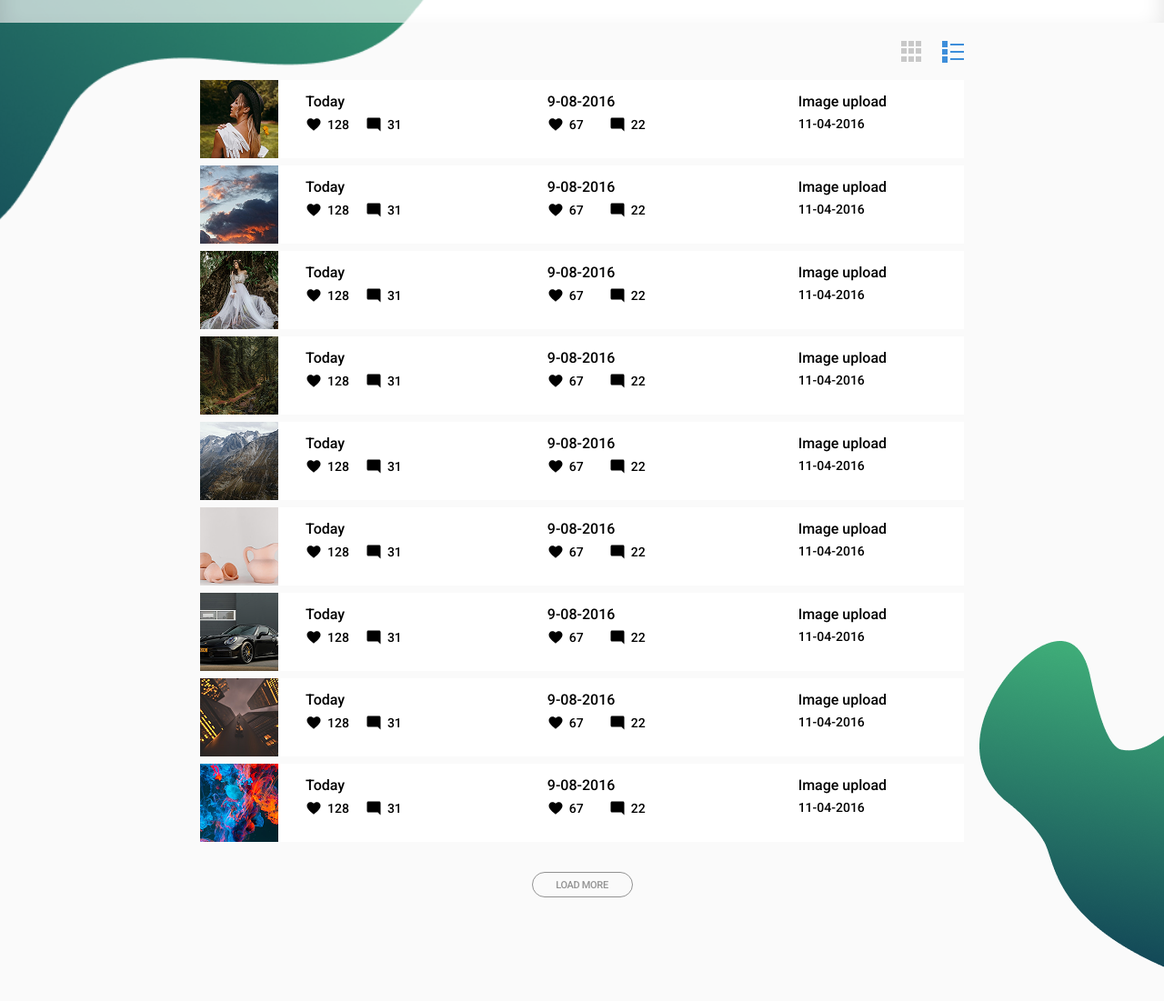
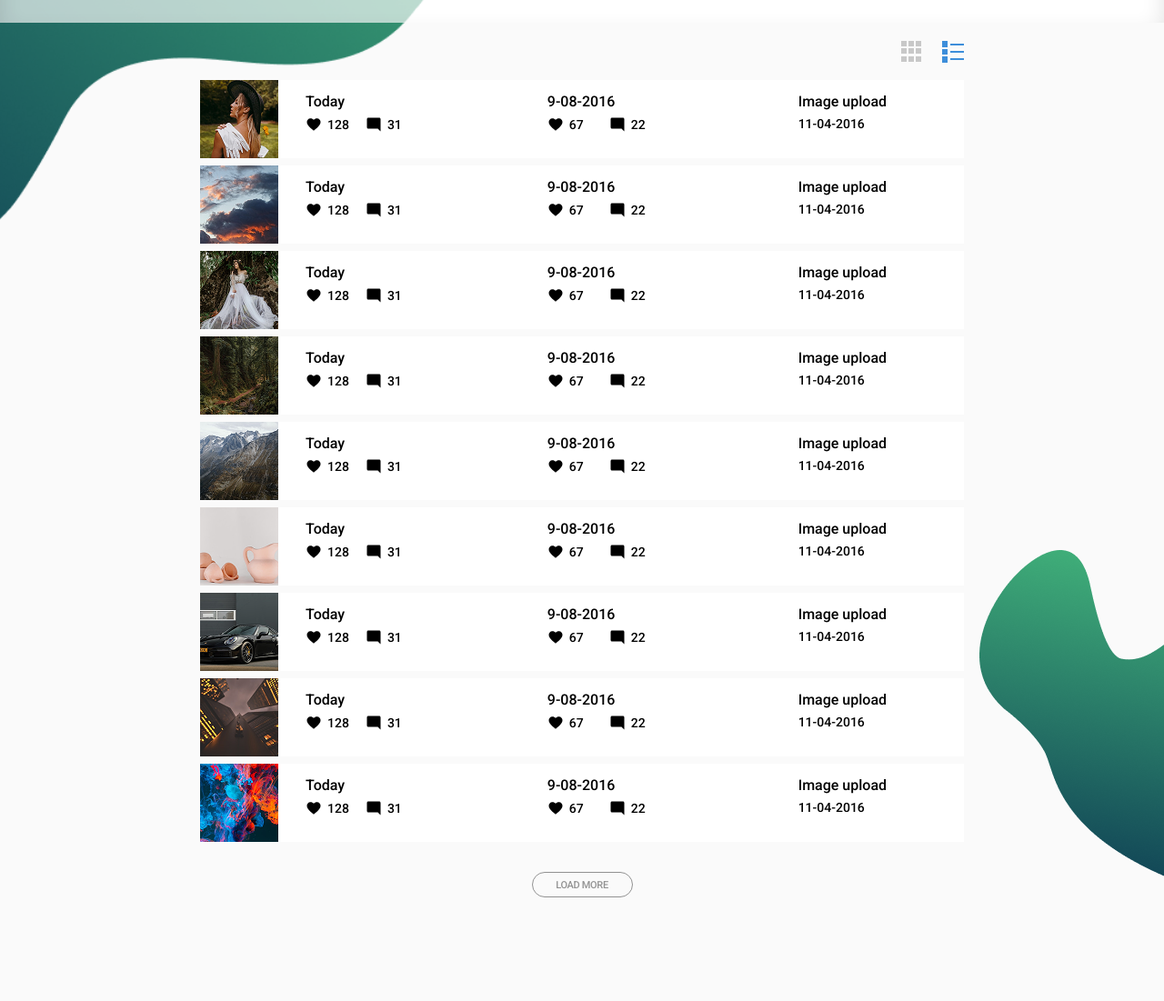
Before and after one commit to Vasyl-Zhyliakov/monblanproject, a website built with Vite: page index.html in a window 1280 px wide. Shown: the part 147-1248 px from the top of the page at 91% size. Built offline with nearby package versions, Linux system fonts and the light colour scheme.

Commit message:
morning fixes v 1.2

```diff
--- a/src/styles/blocks/main.scss
+++ b/src/styles/blocks/main.scss
@@ -19,14 +19,18 @@
   }
 
   @include tablet {
-    padding-inline: 20px;
+    padding-inline: 40px;
+  }
+
+  @include mobile {
+    padding-inline: 40px;
   }
 
   &__background {
     position: absolute;
     width: 315px;
     height: 368px;
-    top: 698px;
+    top: 598px;
     left: 82%;
     pointer-events: none;
 
@@ -36,7 +40,7 @@
     background-repeat: no-repeat;
 
     @include small {
-      top: 680px;
+      top: 580px;
       left: 80%;
     }
 
@@ -45,6 +49,10 @@
       height: 168px;
       top: 680px;
       left: 93%;
+    }
+
+    @include tablet {
+      display: none;
     }
   }
 
```
